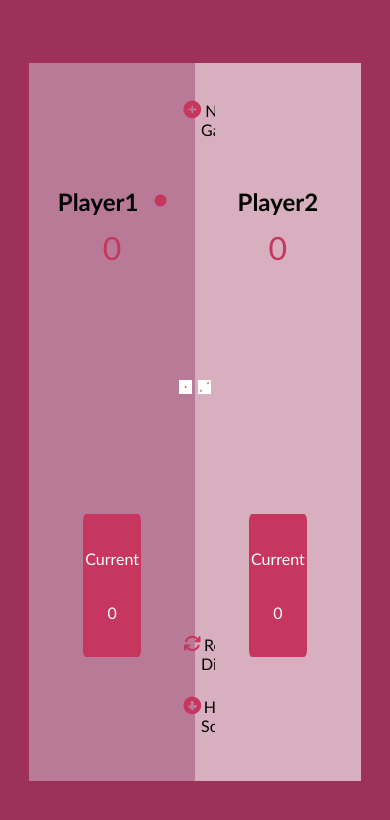
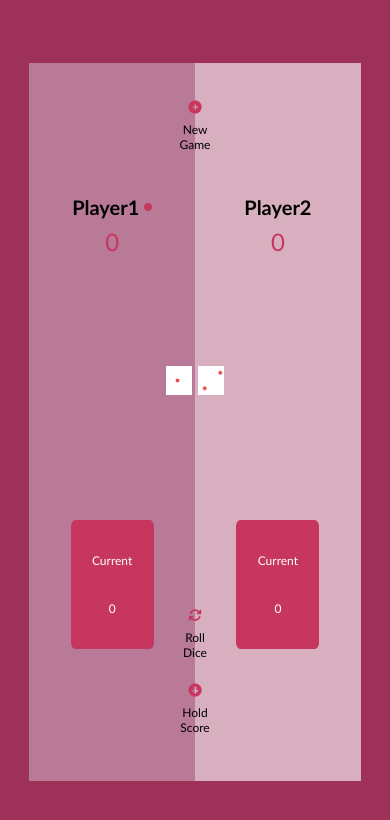
Before and after one commit to preetamvarun/Pig-Game, a plain HTML site: page index.html in a window 390 px wide. Drawn offline with Linux system fonts and the light colour scheme.

Commit message:
make the app responsive to all devices

```diff
--- a/index.html
+++ b/index.html
@@ -6,6 +6,7 @@
     <meta name="viewport" content="width=device-width, initial-scale=1.0">
     <link rel="stylesheet" href="./styles.css">
     <script src="https://kit.fontawesome.com/4e89eb9914.js" crossorigin="anonymous"></script>
+    <link rel="stylesheet" media = "screen and (max-width : 550px)"href="./mobile.css">
     <title>Pig Game</title>
 </head>
 <body>
--- a/mobile.css
+++ b/mobile.css
@@ -0,0 +1,45 @@
+/*Writing media queries for mobile phones*/
+
+@media (max-width : 550px){
+
+    .mainContainer .playerCard .playerName i{
+        font-size: 8px;
+        margin-left : 0.3rem;
+        margin-bottom : 0.5rem;
+    }
+
+    .mainContainer .playerCard p{
+        font-size: 1.5rem;
+    }
+
+    .mainContainer .playerCard h2{
+        font-size : 20px;
+        margin-bottom: 0.5rem;
+    }
+
+    .mainContainer .playerBtn{
+        height : 18%;
+        width : 50%;
+        background-color: var(--btnColor);
+        border-radius: 5%;
+        font-size : 12px;
+    }
+
+    .assets{
+        width : 15%;
+        right : 42.5%;
+    }
+
+    .assets .dice img{
+        padding : 0.2rem;
+        width : 60%;
+    }
+    .assets .newGame, .assets .secondHalfAssets .rollDice , .assets .secondHalfAssets .hold{
+        display: flex;
+        flex-direction: column;
+        font-size: 12px;
+    }
+    .assets i{
+        margin-bottom : 0.5rem;
+    }
+}
```
